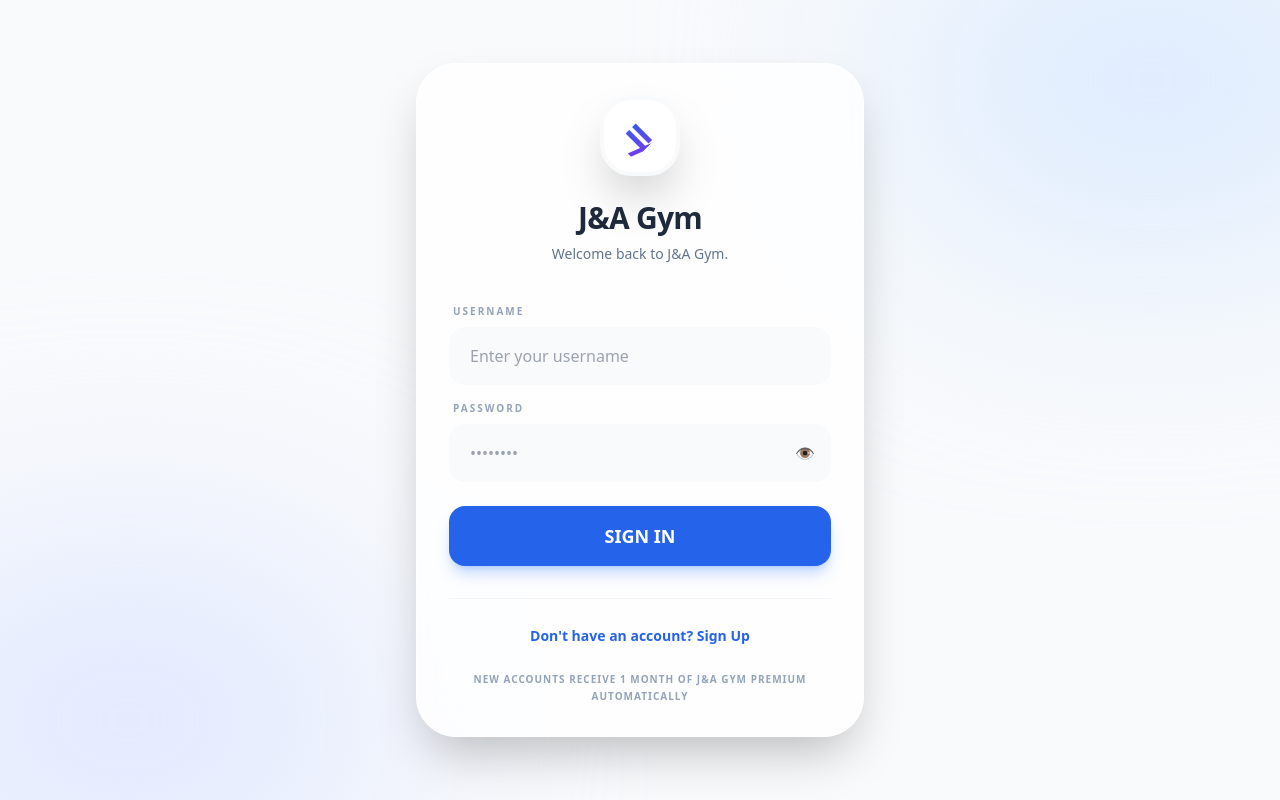
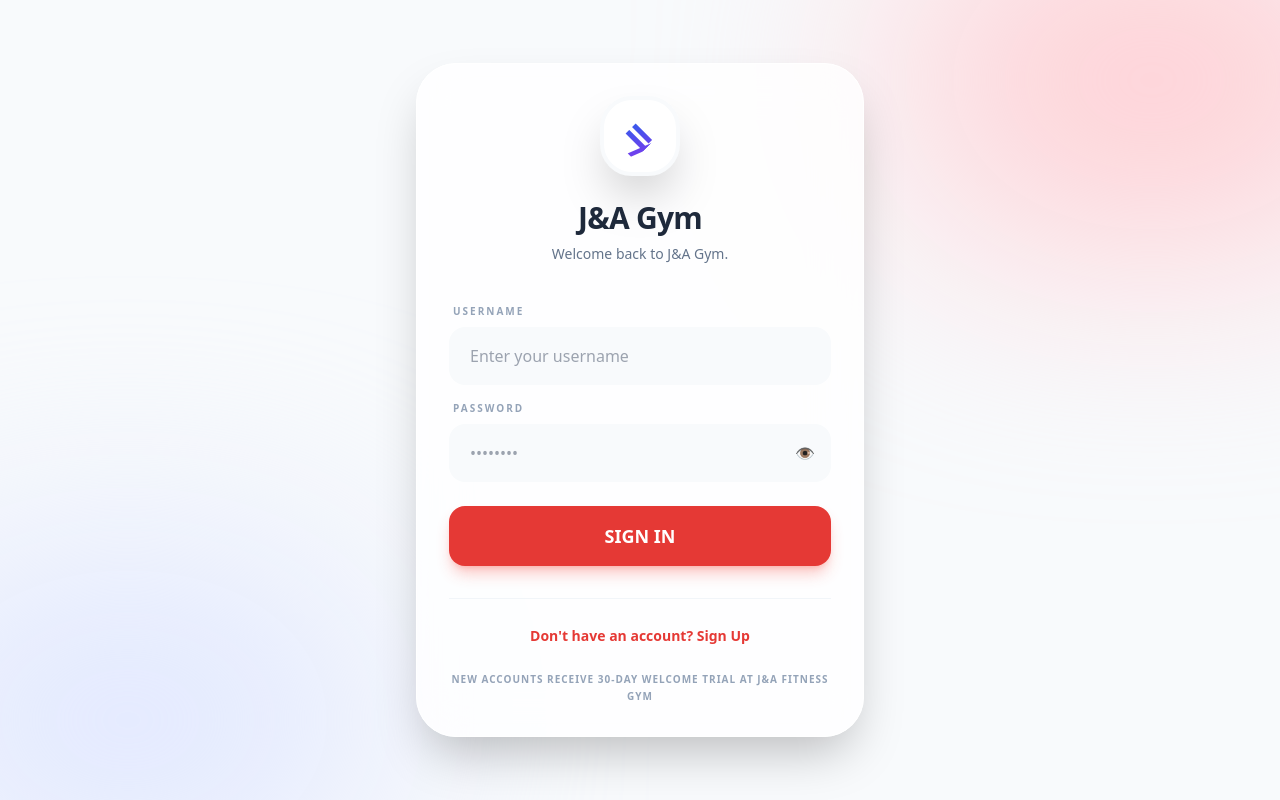
Before and after one commit to DeadlySpoon907/wellman-fitness-ai, a React (Vite) app: page / in a window 1280 px wide. Built offline with nearby package versions, Linux system fonts and the light colour scheme; no server answers.

Commit message:
style: full rebrand to J&A Fitness Gym and updated upgrade logic

```diff
--- a/App.tsx
+++ b/App.tsx
@@ -251,7 +251,7 @@ const App: React.FC = () => {
           <div className="bg-slate-50 dark:bg-slate-800/50 p-4 rounded-xl">
             <div className="text-sm font-bold truncate text-slate-800 dark:text-slate-100">{user.displayName || user.username}</div>
             <div className="text-[10px] text-primary-600 dark:text-primary-400 font-black uppercase tracking-widest mt-1">
-              {isMember ? 'Premium Member' : 'Basic User'}
+              {isMember ? 'J&A Fitness 30-Day Welcome Trial' : 'Basic User'}
             </div>
           </div>
           <button onClick={handleLogout} className="w-full text-left px-4 py-2 text-red-500 font-bold text-sm hover:bg-red-50 dark:hover:bg-red-950/20 rounded-lg transition-colors">
--- a/index.html
+++ b/index.html
@@ -4,7 +4,7 @@
   <head>
     <meta charset="UTF-8" />
     <meta name="viewport" content="width=device-width, initial-scale=1.0" />
-    <title>Wellman Fitness</title>
+    <title>J&A Fitness Gym</title>
     <!-- Debug: Log errors to console for Vercel log inspection -->
     <script>
       window.onerror = function(message, source, lineno, colno, error) {
@@ -14,7 +14,7 @@
       window.onunhandledrejection = function(event) {
         console.error('[UNHANDLED REJECTION]', event.reason);
       };
-      console.log('[DEBUG] Wellman Fitness app starting...');
+      console.log('[DEBUG] J&A Fitness Gym app starting...');
     </script>
   <script type="importmap">
 {
--- a/metadata.json
+++ b/metadata.json
@@ -1,6 +1,6 @@
 {
-  "name": "Wellman Fitness",
-  "description": "An AI-powered fitness companion with weight tracking, meal macro analysis, BMI estimation from photos, and posture checking.",
+  "name": "J&A Fitness Gym",
+  "description": "J&A Fitness Gym - AI-powered fitness companion with weight tracking, meal macro analysis, BMI estimation from photos, and posture checking.",
   "requestFramePermissions": [
     "camera"
   ]
--- a/tailwind.config.js
+++ b/tailwind.config.js
@@ -13,17 +13,37 @@ export default {
     extend: {
       colors: {
         primary: {
-          50: '#eff6ff',
-          100: '#dbeafe',
-          200: '#bfdbfe',
-          300: '#93c5fd',
-          400: '#60a5fa',
-          500: '#3b82f6',
-          600: '#2563eb',
-          700: '#1d4ed8',
-          800: '#1e40af',
-          900: '#1e3a8a',
-          950: '#172554',
+          50: '#ffebee',
+          100: '#ffcdd2',
+          200: '#ef9a9a',
+          300: '#e57373',
+          400: '#ef5350',
+          500: '#f44336',
+          600: '#e53935',
+          700: '#d32f2f',
+          800: '#c62828',
+          900: '#b71c1c',
+          950: '#480808',
+        },
+        gym: {
+          red: '#D32F2F',
+          red: {
+            50: '#ffebee',
+            100: '#ffcdd2',
+            200: '#ef9a9a',
+            300: '#e57373',
+            400: '#ef5350',
+            500: '#f44336',
+            600: '#e53935',
+            700: '#d32f2f',
+            800: '#c62828',
+            900: '#b71c1c',
+            950: '#480808',
+          },
+          black: '#1A1A1A',
+          white: '#FFFFFF',
+          dark: '#0D0D0D',
+          gray: '#2D2D2D',
         },
       },
     },
--- a/views/AdminDashboard.tsx
+++ b/views/AdminDashboard.tsx
@@ -82,8 +82,8 @@ const AdminDashboard: React.FC<{ user: User }> = ({ user }) => {
 
       <div className="grid grid-cols-1 md:grid-cols-3 gap-6">
         <StatCard label="Total Registered" value={stats.total} icon="👥" color="bg-primary-500" />
-        <StatCard label="Active Premium" value={stats.premium} icon="💎" color="bg-indigo-500" />
-        <StatCard label="Free Tier" value={stats.basic} icon="🍃" color="bg-emerald-500" />
+        <StatCard label="J&A Members" value={stats.premium} icon="💎" color="bg-indigo-500" />
+        <StatCard label="Trial Users" value={stats.basic} icon="🍃" color="bg-emerald-500" />
       </div>
 
       <div className="bg-white dark:bg-slate-900 rounded-[2.5rem] border border-slate-100 dark:border-slate-800 shadow-sm overflow-hidden">
@@ -132,7 +132,7 @@ const AdminDashboard: React.FC<{ user: User }> = ({ user }) => {
                     <td className="px-8 py-5">
                       <div className="flex items-center gap-2">
                         <div className={`w-2 h-2 rounded-full ${isActivePremium ? 'bg-emerald-500' : 'bg-slate-300'}`} />
-                        <span className="text-sm font-medium">{isActivePremium ? 'Premium' : 'Free'}</span>
+                        <span className="text-sm font-medium">{isActivePremium ? 'J&A Member' : 'Trial'}</span>
                       </div>
                     </td>
                     <td className="px-8 py-5 text-right font-mono text-xs text-slate-500">
--- a/views/Dashboard.tsx
+++ b/views/Dashboard.tsx
@@ -172,7 +172,7 @@ const Dashboard: React.FC<DashboardProps> = ({ user, onLogWeight, onDesignPlan }
             <div>
               <div className="inline-block px-2 py-0.5 bg-white/20 rounded-full text-[10px] font-black uppercase tracking-widest mb-2">Member</div>
               <h3 className="text-xl font-black mb-1">
-                {isMember ? 'Premium' : 'Free Trial'}
+                {isMember ? 'J&A Member' : '30-Day Trial'}
               </h3>
             </div>
             {!isMember && (
--- a/views/Login.tsx
+++ b/views/Login.tsx
@@ -116,7 +116,7 @@ export const Login: React.FC<LoginProps> = ({ onLogin, error, isAdminView = fals
           <p className="text-slate-400 text-[10px] font-bold uppercase tracking-widest leading-relaxed">
             {isAdminView
               ? 'Authorized personnel only. Access is monitored.'
-              : 'New accounts receive 1 month of J&A Gym Premium automatically'}
+              : 'New accounts receive 30-Day Welcome Trial at J&A Fitness Gym'}
           </p>
           {isAdminView && (
             <a href="#/" className="mt-4 inline-block text-[10px] font-black text-slate-400 hover:text-primary-600 transition-colors">
--- a/views/Profile.tsx
+++ b/views/Profile.tsx
@@ -150,7 +150,7 @@ const Profile: React.FC<ProfileProps> = ({ user, onUpdate }) => {
             <div className="flex justify-between text-sm">
               <span className="text-slate-400">Status</span>
               <span className="text-primary-600 font-bold uppercase text-[10px]">
-                {user.role === 'admin' ? 'Administrator' : user.role === 'member' ? 'Premium Member' : 'Basic User'}
+                {user.role === 'admin' ? 'Administrator' : user.role === 'member' ? 'J&A Fitness 30-Day Welcome Trial' : 'Basic User'}
               </span>
             </div>
           </div>
```
Also changed, not shown: components/AuthGuard.tsx (+41 -9 lines), 1 other file (tests, documents, lock files or other folders).
